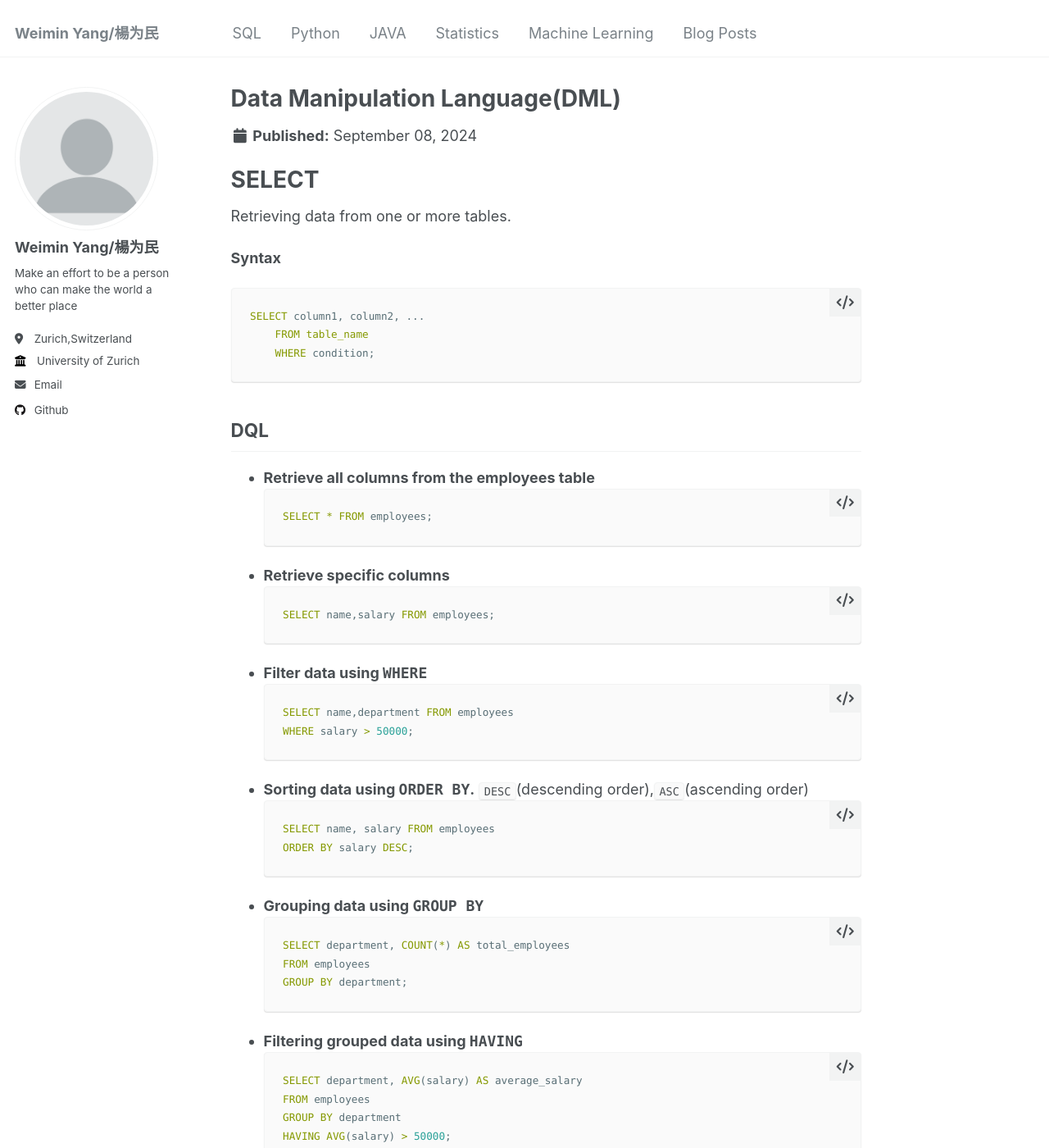
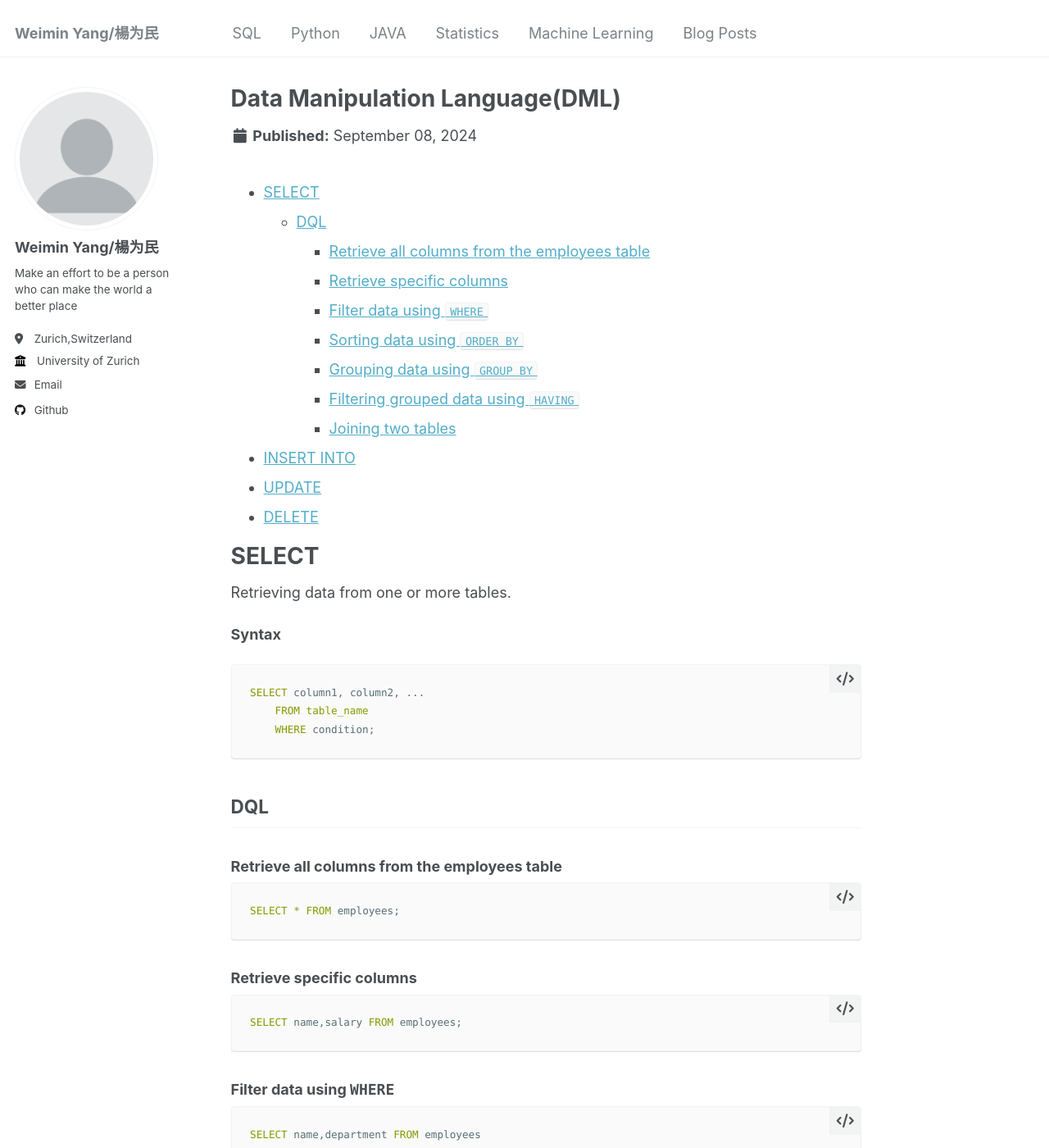
Before and after one commit to weimin3/weimin3.github-io, a Jekyll site: the page built from _SQL/2_DML.md, in a window 1280 px wide and 1400 px high. Shown: the whole window at 82% size. Built offline with Jekyll 4.4.1, drawn with Linux system fonts in a browser that asks for light colours; some of the changed text lies outside the part shown.

Commit message:
Update 2_DML.md

````diff
--- a/_SQL/2_DML.md
+++ b/_SQL/2_DML.md
@@ -5,6 +5,20 @@ permalink: /SQL/DML
 excerpt: 'Those commands are used to manipulate the data within the database,including SELECT,INSERT INTO,UPDATE,DELETE.DQL(Data Query Language)is in this part.'
 date: 2024-09-08
 ---
+- [SELECT](#select)
+  - [DQL](#dql)
+    - [Retrieve all columns from the employees table](#retrieve-all-columns-from-the-employees-table)
+    - [Retrieve specific columns](#retrieve-specific-columns)
+    - [Filter data using `WHERE`](#filter-data-using-where)
+    - [Sorting data using `ORDER BY`](#sorting-data-using-order-by)
+    - [Grouping data using `GROUP BY`](#grouping-data-using-group-by)
+    - [Filtering grouped data using `HAVING`](#filtering-grouped-data-using-having)
+    - [Joining two tables](#joining-two-tables)
+- [INSERT INTO](#insert-into)
+- [UPDATE](#update)
+- [DELETE](#delete)
+
+
 # SELECT
 Retrieving data from one or more tables.
 
@@ -15,36 +29,37 @@ SELECT column1, column2, ...
     WHERE condition;
 ```
 ## DQL
-* **Retrieve all columns from the employees table**
+### Retrieve all columns from the employees table
 ```sql
 SELECT * FROM employees;
 ```
 
-* **Retrieve specific columns**
+### Retrieve specific columns
 ```sql
 SELECT name,salary FROM employees;
 ```
 
-* **Filter data using `WHERE`**
+### Filter data using `WHERE`
 ```sql
 SELECT name,department FROM employees
 WHERE salary > 50000;
 ```
 
-* **Sorting data using `ORDER BY`.** `DESC`(descending order),`ASC`(ascending order)
+### Sorting data using `ORDER BY`
 ```sql
 SELECT name, salary FROM employees
 ORDER BY salary DESC;
 ```
+`DESC`(descending order),`ASC`(ascending order)
 
-* **Grouping data using `GROUP BY`**
+### Grouping data using `GROUP BY`
 ```sql
 SELECT department, COUNT(*) AS total_employees
 FROM employees
 GROUP BY department;
 ```
 
-* **Filtering grouped data using `HAVING`**
+### Filtering grouped data using `HAVING`
 ```sql
 SELECT department, AVG(salary) AS average_salary
 FROM employees
@@ -52,7 +67,7 @@ GROUP BY department
 HAVING AVG(salary) > 50000;
 ```
 
-* **Joining two tables**
+### Joining two tables
 
 **employee** table
 
````
